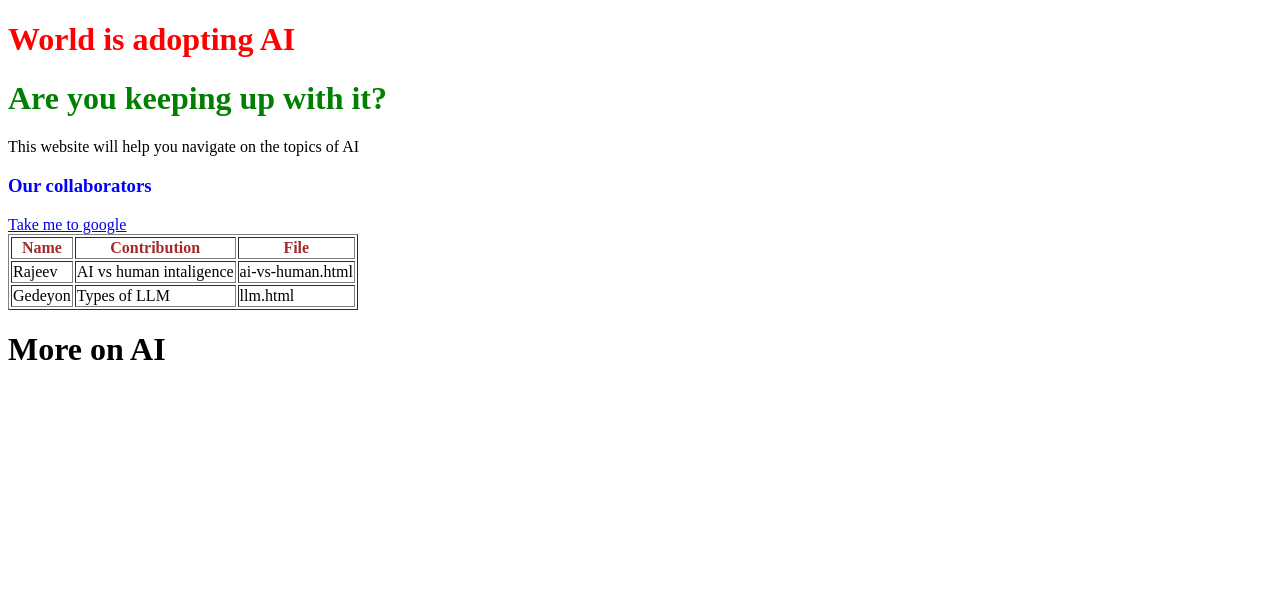
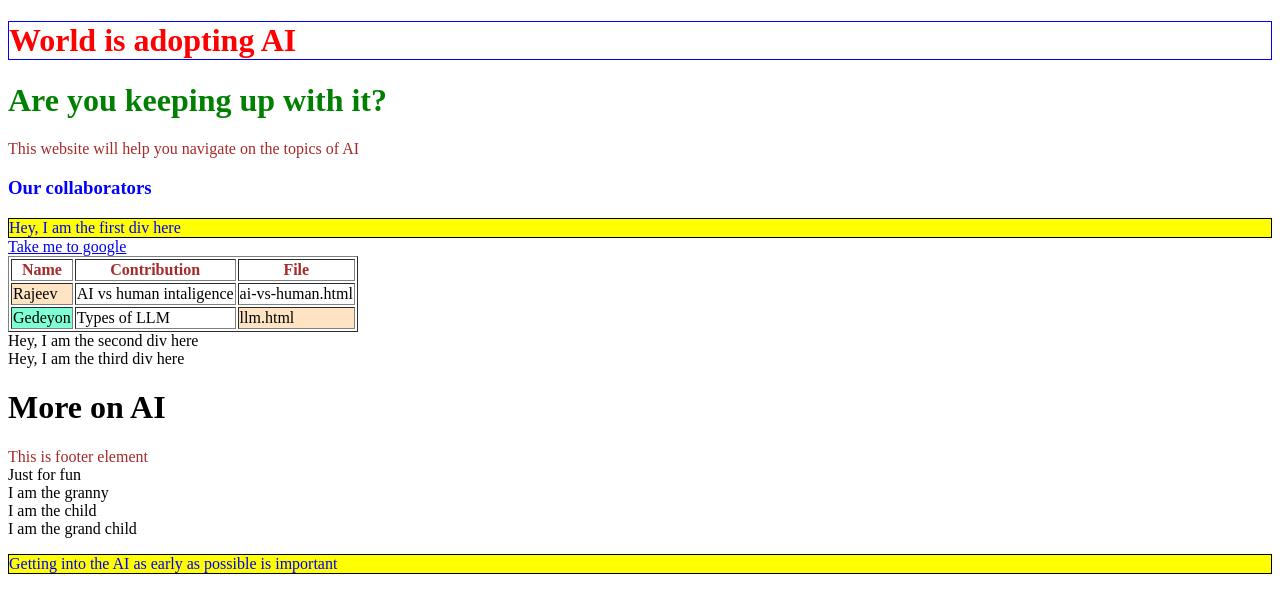
Before and after one commit to practicalit/practical-ai, a plain HTML site: page index.html in a window 1280 px wide. Drawn offline with Linux system fonts and the light colour scheme.

Commit message:
CSS continued.

```diff
--- a/index.html
+++ b/index.html
@@ -7,6 +7,7 @@
     <style>
         #header1 {
             color: red;
+            border: solid 1px blue;
         }
         #header2 {
             color: green;
@@ -26,14 +27,38 @@
         .color-brown {
             color: brown
         }
+        /* div {
+            color: orange;
+        } */
+        /* #last_div {
+            color: black;
+        }
+        #parent {
+            color:blueviolet;
+        }
+        #child {
+            color:aqua;
+        } */
+        .backgroundColor {
+            background-color:bisque;
+        }
+        #gedeyon {
+            background-color: aquamarine;
+        }
+        .getting-ai {
+            color: blue;
+            background-color: yellow;
+            border: 1px solid black;
+        }
     </style>
 </head>
 <body>
     <!-- this is the comment -->
     <h1 id="header1">World is adopting AI</h1>
     <h1 id="header2">Are you keeping up with it?</h1>
-    <p id="pragraph">This website will help you navigate on the topics of AI</p>
+    <p id="pragraph" class="color-brown">This website will help you navigate on the topics of AI</p>
     <h3 id="collaborators">Our collaborators</h3>
+    <div class="getting-ai">Hey, I am the first div here</div>
     <table border="1">
         <thead>
             <tr>
@@ -46,18 +71,33 @@
         <tbody>
             <!-- add your name and Contribution using <tr> tag and <td>-->
                 <tr>
-                    <td>Rajeev</td>
+                    <td class="backgroundColor">Rajeev</td>
                     <td>AI vs human intaligence</td>
                     <td>ai-vs-human.html</td>
                 </tr>
                 <tr>
-                    <td>Gedeyon</td>
+                    <td id="gedeyon">Gedeyon</td>
                     <td>Types of LLM</td>
-                    <td>llm.html</td>
+                    <td class="backgroundColor">llm.html</td>
                 </tr>
         </tbody>
         <a href="https://google.com">Take me to google</a>
     </table>
+    <div>Hey, I am the second div here</div>
+    <div>Hey, I am the third div here</div>
     <h1 id="header3">More on AI</h1>
+    <div class="color-brown">This is footer element</div>
+    <div id="last_div">Just for fun</div>
+
+    <div id="parent">
+        I am the granny
+        <div id="child">
+            I am the child
+            <div id="grand_child">
+                I am the grand child
+            </div>
+        </div>
+    </div>
+    <p class="getting-ai">Getting into the AI as early as possible is important</p>
 </body>
 </html>
```
